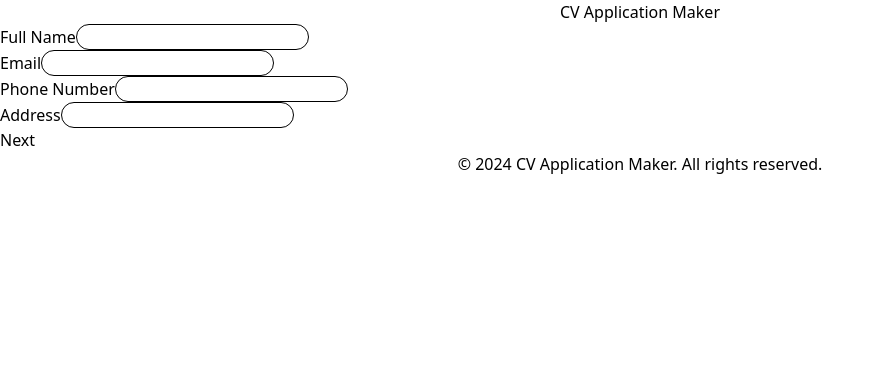
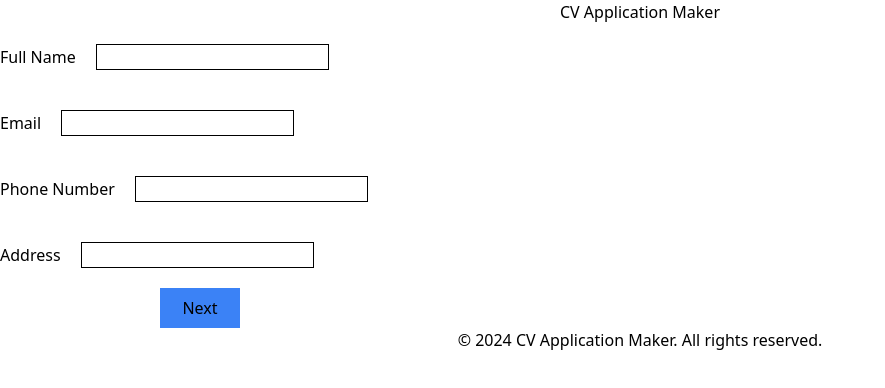
Before and after one commit to faiz877/CV-Maker, a React (Vite) app: page / in a window 1280 px wide. Shown: the top 388 px of the page, without its empty margins (0-885 px from the left). Built offline with nearby package versions, Linux system fonts and the light colour scheme.

Commit message:
refactor: fixed minor bugs

```diff
--- /dev/null
+++ b/src/components/common/Button.jsx
@@ -0,0 +1,13 @@
+const Button = ({ type, text, onClick }) => {
+  return (
+    <button
+      type={type}
+      className="button bg-blue-500 h-10 w-20 ml-40"
+      onClick={onClick}
+    >
+      {text}
+    </button>
+  );
+};
+
+export default Button;
--- a/src/components/common/Buttton.jsx
+++ /dev/null
@@ -1,9 +0,0 @@
-const Button = ({ text, type, onClick }) => {
-  return (
-    <button type={type} className="button" onClick={onClick}>
-      {text}
-    </button>
-  );
-};
-
-export default Button;
--- a/src/components/common/Input.jsx
+++ b/src/components/common/Input.jsx
@@ -8,7 +8,7 @@ const Input = ({ label, type, name, value, onChange }) => {
         value={value}
         onChange={onChange}
         id={name}
-        className="input-field border border-black rounded-full"
+        className="input-field border border-black m-5"
       />
     </div>
   );
--- a/src/components/form/PersonalInfo.jsx
+++ b/src/components/form/PersonalInfo.jsx
@@ -1,6 +1,6 @@
 import { useState } from "react";
 import Input from "../common/Input";
-import Button from "../common/Buttton";
+import Button from "../common/Button";
 
 const PersonalInfo = () => {
   const [formData, setFormData] = useState({
```
